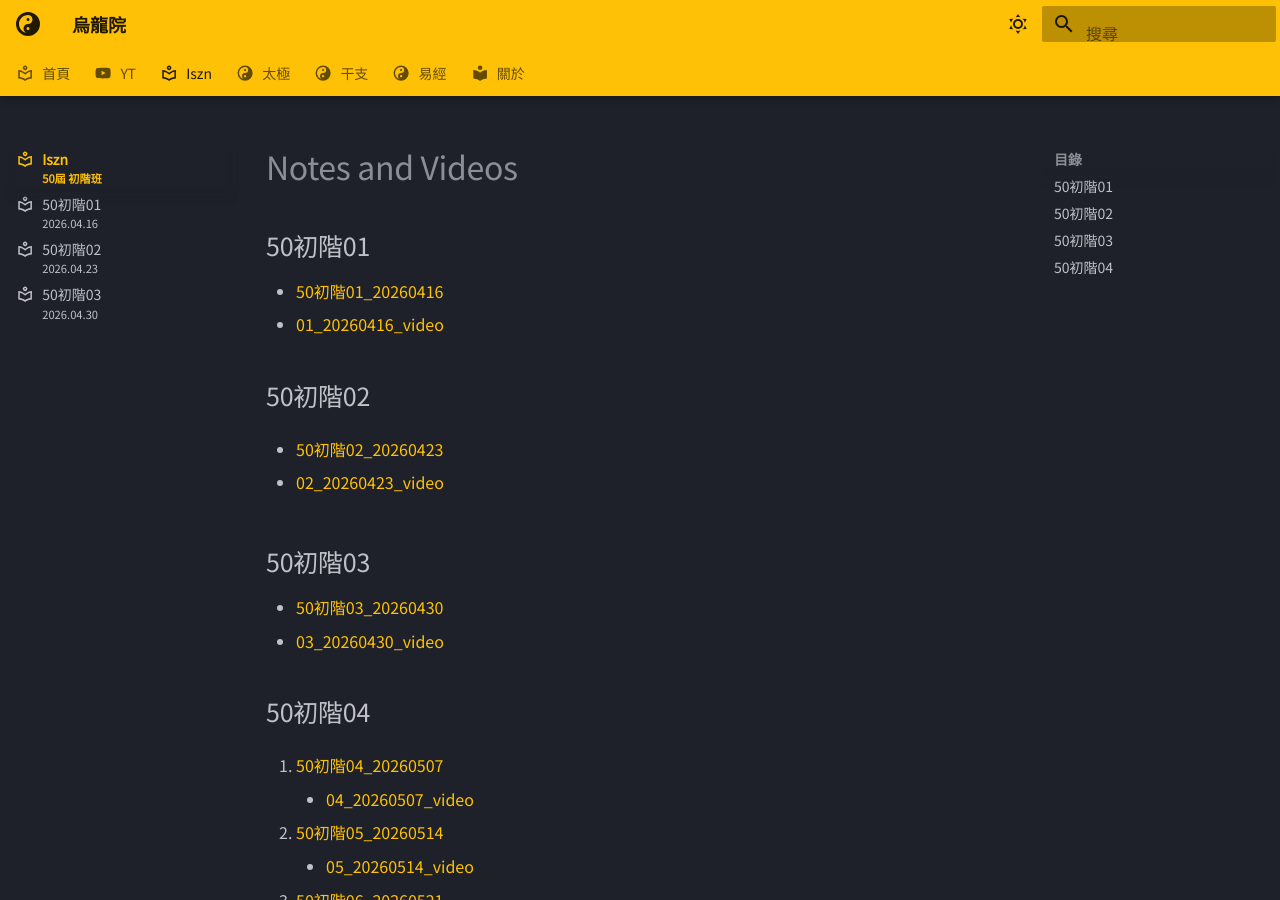
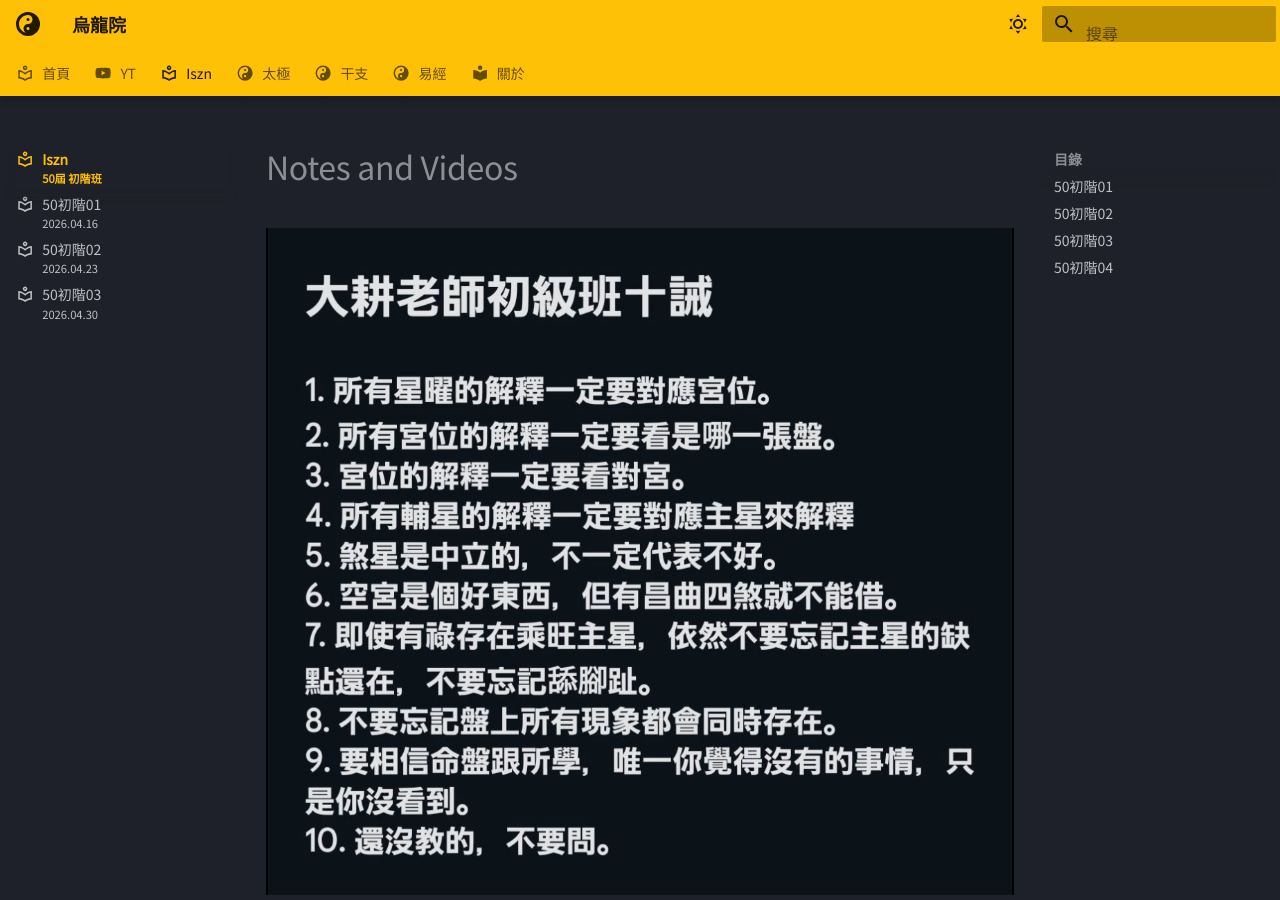
Before and after one commit to oolongyuan/oolongyuan.github.io, an MkDocs documentation site: the page built from docs/iszn/index.md, in a window 1280 px wide and 900 px high. Built offline with MkDocs 1.6.1 and Material for MkDocs 9.7.7, drawn with Linux system fonts in a browser that asks for light colours; some web fonts are replaced.

Commit message:
added 10_rules png

```diff
--- a/docs/iszn/index.md
+++ b/docs/iszn/index.md
@@ -6,6 +6,8 @@ subtitle: 50屆 初階班
 
 
 # Notes and Videos
+
+![10_rules](/iszn/10_rules.png)
 
 ## 50初階01
 
```
Also changed, not shown: docs/iszn/10_rules.png (added).
